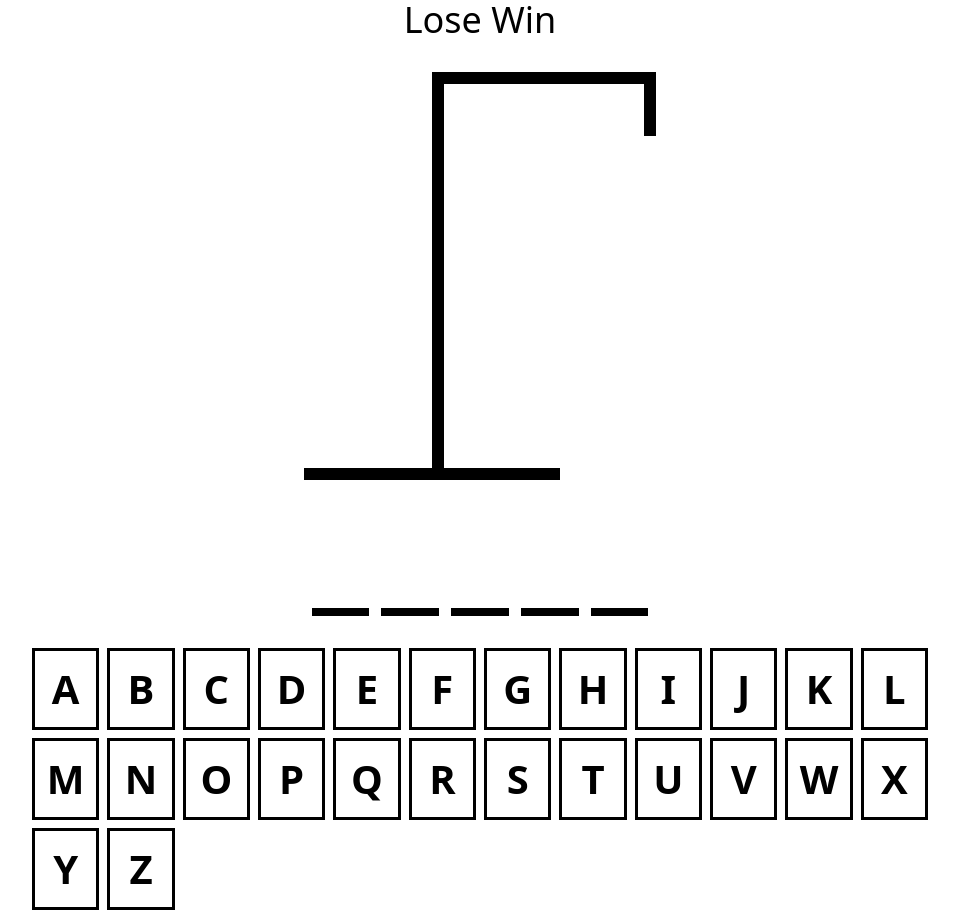
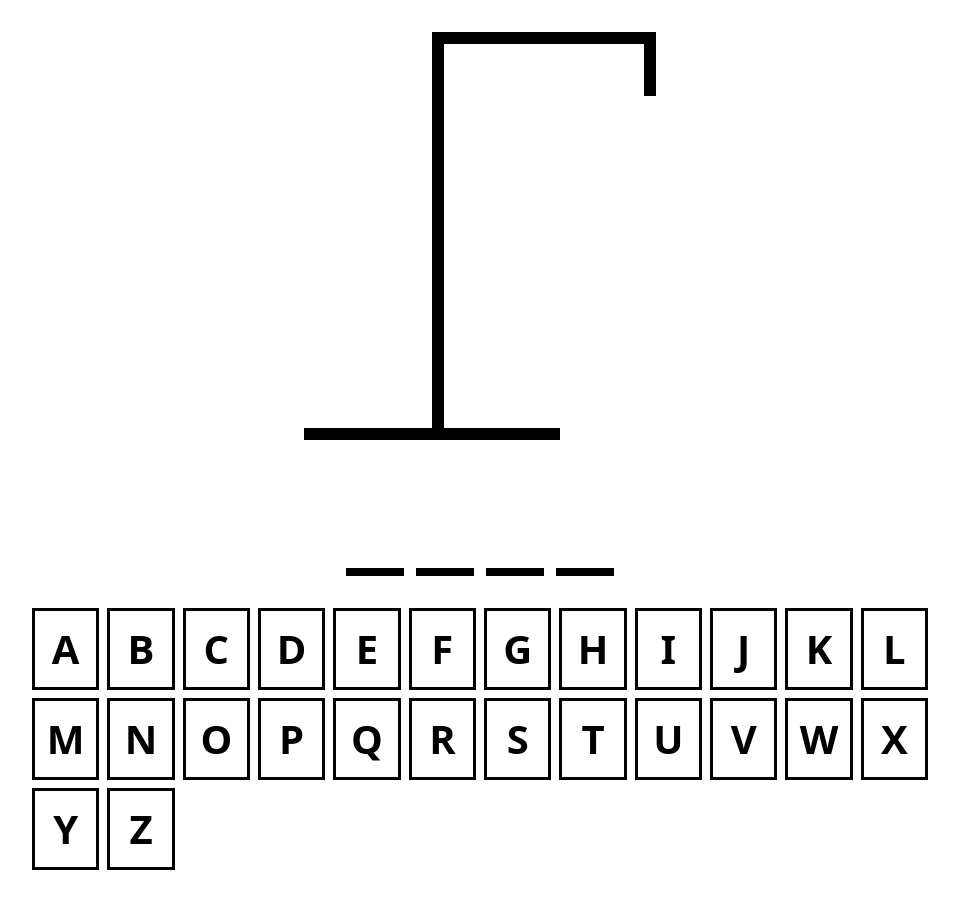
Before and after one commit to rtokala14/hangman-ts, a React (Vite) app: page / in a window 1280 px wide. Shown: the whole page, without its empty margins (160-1119 px from the left). After the commit the page ends 870 px from the top, so only its background shows below. Built offline with nearby package versions, Linux system fonts and the light colour scheme.

Commit message:
Add win or lose game mechanics

```diff
--- a/src/App.tsx
+++ b/src/App.tsx
@@ -4,23 +4,30 @@ import { HangmanWord } from "./HangmanWord";
 import { Keyboard } from "./Keyboard";
 import words from "./wordList.json";
 
+function getWord() {
+  return words[Math.floor(Math.random() * words.length)];
+}
+
 function App() {
-  const [wordToGuess, setWordToGuess] = useState(() => {
-    return words[Math.floor(Math.random() * words.length)];
-  });
+  const [wordToGuess, setWordToGuess] = useState(getWord());
   const [guessedLetters, setGuessedLetters] = useState<string[]>([]);
 
   const incorrectLetters = guessedLetters.filter(
     (letter) => !wordToGuess.includes(letter)
   );
 
+  const isLoser = incorrectLetters.length >= 6;
+  const isWinner = wordToGuess
+    .split("")
+    .every((letter) => guessedLetters.includes(letter));
+
   const addGuessedLEtter = useCallback(
     (key: string) => {
-      if (guessedLetters.includes(key)) return;
+      if (guessedLetters.includes(key) || isLoser || isWinner) return;
 
       setGuessedLetters((currentLetters) => [...currentLetters, key]);
     },
-    [guessedLetters]
+    [guessedLetters, isLoser, isWinner]
   );
 
   useEffect(() => {
@@ -41,13 +48,41 @@ function App() {
     };
   }, [guessedLetters]);
 
+  useEffect(() => {
+    const handler = (e: KeyboardEvent) => {
+      const key = e.key;
+
+      if (key !== "Enter") return;
+
+      if (!isLoser || isWinner) return;
+
+      e.preventDefault();
+      setGuessedLetters([]);
+      setWordToGuess(getWord());
+    };
+
+    document.addEventListener("keypress", handler);
+
+    return () => {
+      document.removeEventListener("keypress", handler);
+    };
+  }, [isLoser, isWinner]);
+
   return (
     <div className=" max-w-4xl flex flex-col gap-8 m-auto items-center">
-      <div className=" text-4xl text-center">Lose Win</div>
+      <div className=" text-4xl text-center">
+        {isWinner && "Winner! - Refresh to try again"}
+        {isLoser && "Nice try - Refresh to try again"}
+      </div>
       <HangmanDrawing numberOfGuesses={incorrectLetters.length} />
-      <HangmanWord word={wordToGuess} guessedLetter={guessedLetters} />
+      <HangmanWord
+        reveal={isLoser}
+        word={wordToGuess}
+        guessedLetter={guessedLetters}
+      />
       <div className=" self-stretch">
         <Keyboard
+          disabled={isWinner || isLoser}
           activeLetter={guessedLetters.filter((letter) => {
             wordToGuess.includes(letter);
           })}
--- a/src/HangmanWord.tsx
+++ b/src/HangmanWord.tsx
@@ -1,9 +1,14 @@
 type wordToGuessProp = {
   word: string;
   guessedLetter: string[];
+  reveal?: boolean;
 };
 
-export function HangmanWord({ word, guessedLetter }: wordToGuessProp) {
+export function HangmanWord({
+  word,
+  guessedLetter,
+  reveal = false,
+}: wordToGuessProp) {
   //   const word = "test";
   //   const guessedLetters = ["t", "e"];
   return (
@@ -12,7 +17,10 @@ export function HangmanWord({ word, guessedLetter }: wordToGuessProp) {
         <span className=" border-b-8 border-b-black" key={index}>
           <span
             style={{
-              visibility: guessedLetter.includes(letter) ? "visible" : "hidden",
+              visibility:
+                guessedLetter.includes(letter) || reveal ? "visible" : "hidden",
+              color:
+                !guessedLetter.includes(letter) && reveal ? "red" : "black",
             }}
           >
             {letter}
--- a/src/Keyboard.tsx
+++ b/src/Keyboard.tsx
@@ -33,12 +33,14 @@ type KeyboardProps = {
   activeLetter: string[];
   inactiveLetters: string[];
   addGuessedLetter: (letter: string) => void;
+  disabled?: boolean;
 };
 
 export function Keyboard({
   activeLetter,
   inactiveLetters,
   addGuessedLetter,
+  disabled = false,
 }: KeyboardProps) {
   console.log(activeLetter);
   return (
@@ -52,7 +54,7 @@ export function Keyboard({
             className={`btn ${isActive ? "active" : ""} ${
               isInactive ? "inactive" : ""
             }`}
-            disabled={isInactive || isActive}
+            disabled={isInactive || isActive || disabled}
             key={key}
           >
             {key}
```
